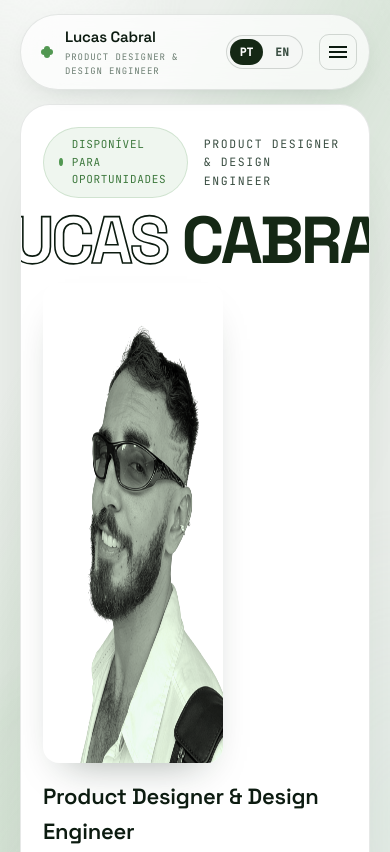
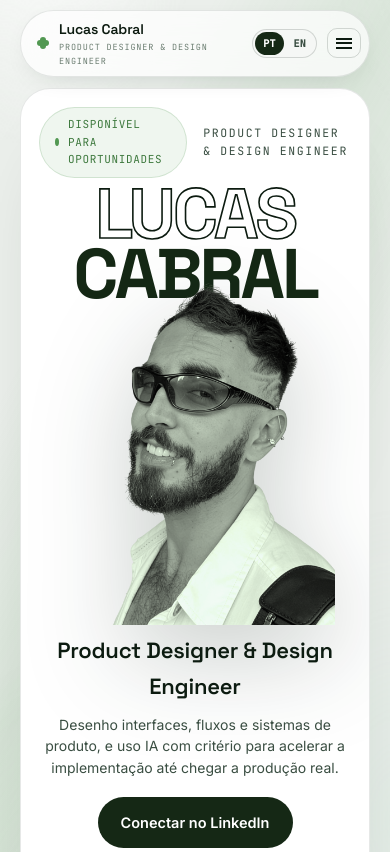
Before and after one commit to Suertesoy/portifolio-lucas-alves-cabral, a website: page index.html in a window 390 px wide. Shown: the top 852 px of the page. Drawn offline with Linux system fonts and the light colour scheme.

Commit message:
refactor: refine mobile UX and information hierarchy

```diff
--- a/index.html
+++ b/index.html
@@ -63,9 +63,6 @@
         </div>
 
         <div class="hero-intro hero-anim d5">
-          <div class="hero-photo-mobile" aria-hidden="true">
-            <img src="assets/images/lucas-hero-portrait.webp" alt="" width="360" height="480" />
-          </div>
           <p class="hero-title">Product Designer &amp; Design Engineer</p>
           <p class="hero-desc" data-i18n="hero.desc">Desenho interfaces, fluxos e sistemas de produto, e uso IA com critério para acelerar a implementação até chegar a produção real.</p>
           <div class="hero-ctas">
@@ -649,23 +646,15 @@ setTimeout(() => document.body.classList.add('loaded'), 1200); /* safety fallbac
 (function () {
   const heroSection = document.querySelector('.hero');
   const photo = document.querySelector('.hero-photo');
-  const photoMobile = document.querySelector('.hero-photo-mobile');
   if (!heroSection || !photo) return;
-  const setColored = () => {
-    photo.classList.add('colored');
-    if (photoMobile) photoMobile.classList.add('colored');
-  };
+  const setColored = () => { photo.classList.add('colored'); };
   photo.addEventListener('mouseenter', setColored);
   photo.addEventListener('touchstart', setColored, { passive: true });
-  if (photoMobile) photoMobile.addEventListener('touchstart', setColored, { passive: true });
   let wasVisible = true;
   const io = new IntersectionObserver((entries) => {
     entries.forEach(en => {
       if (en.isIntersecting) {
-        if (!wasVisible) {
-          photo.classList.remove('colored');
-          if (photoMobile) photoMobile.classList.remove('colored');
-        }
+        if (!wasVisible) { photo.classList.remove('colored'); }
         wasVisible = true;
       } else {
         wasVisible = false;
--- a/src/input.css
+++ b/src/input.css
@@ -335,10 +335,7 @@ section{padding:26px 0;position:relative}
 .proj-video-flow{background:linear-gradient(135deg,var(--panel-2),var(--panel-3))}
 .proj-info{display:flex;flex-direction:column}
 @media(max-width:860px){
-  .proj-row{padding-left:78px}
   .proj-card{grid-template-columns:1fr;gap:18px;padding-left:4px}
-  .proj-thumb{width:56px;height:56px;pointer-events:auto}
-  .proj-thumb-video{position:relative;inset:auto;bottom:auto;opacity:1;transform:none;width:56px;height:56px;border-radius:12px;box-shadow:none}
 }
 
 .work-sum{color:var(--ink-soft);font-size:14.5px;line-height:1.6;max-width:60ch}
@@ -525,15 +522,17 @@ section{padding:26px 0;position:relative}
 .contact-content{position:relative;z-index:1;text-align:center;padding:clamp(40px,7vw,88px) clamp(24px,5vw,48px)}
 .contact-content::before{
   content:"";position:absolute;z-index:-1;inset:-10% -8%;pointer-events:none;
-  background:radial-gradient(58% 62% at 50% 42%, rgba(255,255,255,.78), rgba(255,255,255,0) 72%);
+  background:
+    radial-gradient(60% 65% at 50% 36%, rgba(255,255,255,.86), rgba(255,255,255,0) 76%),
+    linear-gradient(180deg, rgba(255,255,255,.32) 0%, rgba(255,255,255,.4) 45%, rgba(255,255,255,.68) 100%);
 }
 .contact-title{font-size:clamp(32px,6vw,68px);font-weight:700;letter-spacing:-.03em;line-height:1;max-width:16ch;margin:0 auto}
 .contact-desc{margin:20px auto 0;max-width:52ch;color:var(--ink-soft);font-size:16px;line-height:1.65}
 .contact-cta-row{display:flex;justify-content:center;gap:12px;flex-wrap:wrap;margin-top:30px}
 .contact-links{display:flex;justify-content:center;gap:10px;flex-wrap:wrap;margin-top:22px}
-.contact-note{margin-top:22px;font-size:12.5px;color:var(--faint)}
-.contact-note a{color:var(--muted);text-decoration:underline;text-underline-offset:2px}
-.contact-note a:hover{color:var(--green-2)}
+.contact-note{margin-top:22px;font-size:12.5px;color:var(--ink-soft)}
+.contact-note a{color:var(--green-2);text-decoration:underline;text-underline-offset:2px}
+.contact-note a:hover{color:var(--green-deep)}
 
 /* =========================================================
    FOOTER
@@ -582,6 +581,19 @@ body.loaded .hero-anim.d6{transition-delay:.84s}
   .xp-steps{grid-template-columns:repeat(2,1fr)}
 }
 @media(max-width:860px){
+  section{padding:18px 0}
+  .panel-pad{padding:22px 20px 28px}
+  .panel-head{margin-bottom:24px}
+  .sec-ghost{top:-22px;font-size:56px}
+  .sec-title{font-size:clamp(26px,7.2vw,34px)}
+  .sec-sub{font-size:14.5px}
+  .nav-inner{margin:10px auto 0;padding:7px 8px 7px 14px;gap:10px}
+  .brand{font-size:14px;gap:8px}
+  .brand small{font-size:8.5px}
+  .lang-toggle{padding:2px}
+  .lang-btn{padding:5px 8px;font-size:10px}
+  .burger{padding:6px 8px}
+  .burger span{width:16px;margin:2.5px 0}
   .nav-links{display:none}
   .nav-cta{display:none}
   .burger{display:block}
@@ -596,16 +608,49 @@ body.loaded .hero-anim.d6{transition-delay:.84s}
   .about-grid{grid-template-columns:1fr;gap:30px}
   .about-figure{max-width:400px;margin:0 auto;aspect-ratio:16/12}
 
-  /* hero → stacked */
-  .hero-panel{min-height:0}
-  .hero-name{position:static;text-align:left;font-size:clamp(48px,17vw,90px);margin-bottom:14px}
-  .hero-stage{flex-direction:column;align-items:stretch;margin-top:14px}
-  .hero-photo{display:none}
-  .hero-photo-mobile{display:block;width:180px;margin:0 0 16px;border-radius:var(--radius);overflow:hidden;box-shadow:0 20px 40px -22px rgba(14,36,23,.4)}
-  .hero-photo-mobile img{filter:grayscale(1) sepia(.18) hue-rotate(60deg) saturate(1.6) brightness(.98);transition:filter .55s var(--ease)}
-  .hero-photo-mobile.colored img{filter:grayscale(0) sepia(0) hue-rotate(0) saturate(1) brightness(1)}
-  .hero-intro,.hero-socials{position:static;max-width:none;align-items:stretch}
-  .hero-socials{flex-direction:row;flex-wrap:wrap;margin-top:20px}
+  /* project rows — reordered for a natural top-to-bottom scan on small screens:
+     thumbnail banner → category → title → status/expand row (no crowded single line) */
+  .proj-row{
+    flex-wrap:wrap;align-items:flex-start;padding:16px 4px;gap:10px 14px;
+  }
+  .proj-thumb{position:static;order:1;width:100%;height:44vw;max-height:190px;pointer-events:auto}
+  .proj-thumb-video{position:static;inset:auto;width:100%;height:100%;opacity:1;transform:none;box-shadow:none;border-radius:var(--radius-sm)}
+  .proj-heading{order:2;flex:1 1 100%;width:100%;gap:5px}
+  .proj-eyebrow{font-size:10px;line-height:1.4}
+  .proj-name{font-size:clamp(19px,5.6vw,24px)}
+  .proj-badge{order:3}
+  .proj-toggle{order:4;margin-left:auto}
+  .proj-card{padding-top:4px}
+
+  /* specialties — denser rows; the decorative icon panel duplicates the row icon, so it's dropped here to
+     cut dead vertical space and let the description carry the weight */
+  .svc-row{padding:18px 4px;gap:14px}
+  .svc-index{width:22px;font-size:11px}
+  .svc-ic{width:38px;height:38px}
+  .svc-ic svg{width:19px;height:19px}
+  .svc-name{font-size:clamp(19px,5.6vw,26px)}
+  .svc-card{grid-template-columns:1fr;padding:18px;margin:0 0 20px}
+  .svc-visual{display:none}
+
+  /* hero — redesigned composition for mobile: poster-style stacked name, photo bleeds up
+     into the letterforms for a bolder first impression instead of a shrunk desktop copy */
+  .hero{padding-top:88px}
+  .hero-panel{min-height:0;padding:18px 18px clamp(24px,6vw,34px)}
+  .hero-stage{flex-direction:column;align-items:center;margin-top:6px}
+  .hero-name{
+    position:static;text-align:center;flex-direction:column;align-items:center;
+    gap:0;white-space:normal;font-size:clamp(54px,18vw,88px);
+  }
+  .hero-photo{
+    display:flex;position:relative;z-index:2;
+    width:min(72vw,300px);max-width:72vw;height:auto;
+    margin:clamp(-58px,-14vw,-34px) auto 4px;
+  }
+  .hero-photo img{width:100%;height:auto;max-width:100%}
+  .hero-intro,.hero-socials{position:static;max-width:none;align-items:center}
+  .hero-intro{text-align:center;margin-top:4px}
+  .hero-ctas{justify-content:center}
+  .hero-socials{flex-direction:row;flex-wrap:wrap;justify-content:center;margin-top:18px}
 }
 @media(max-width:560px){
   .stack-grid{grid-template-columns:1fr}
```
Also changed, not shown: assets/css/tailwind.css.
